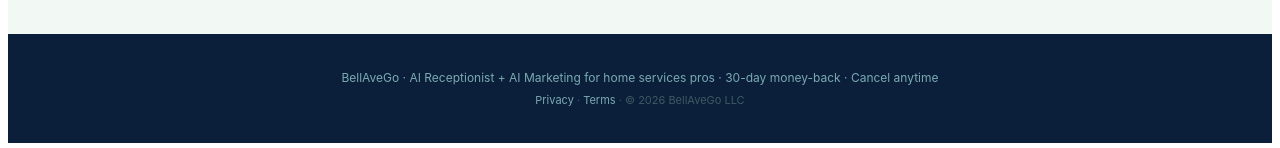
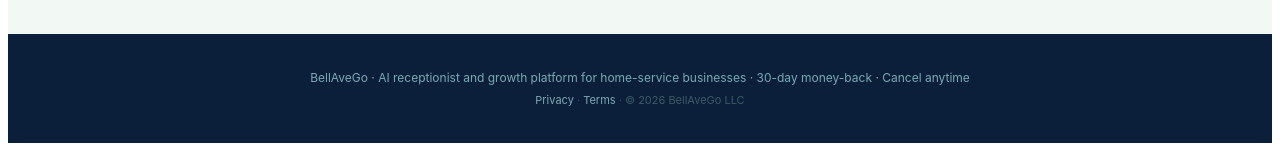
Before and after one commit to petermcshane0512-design/ringoco, a Next.js app: page /pricing in a window 1280 px wide. Shown: the part 3751-3899 px from the top of the page. Built offline with nearby package versions, Linux system fonts and the light colour scheme; no server answers.

Commit message:
Slogan: 'AI receptionist and growth platform for home-service businesses' site-wide

```diff
--- a/src/app/layout.tsx
+++ b/src/app/layout.tsx
@@ -19,7 +19,7 @@ export const metadata: Metadata = {
   metadataBase: new URL(SITE_URL),
   manifest: "/manifest.json",
   title: {
-    default: "BellAveGo — AI Receptionist + AI Marketing for home service pros",
+    default: "BellAveGo — AI receptionist and growth platform for home-service businesses",
     template: "%s · BellAveGo",
   },
   description:
@@ -45,7 +45,7 @@ export const metadata: Metadata = {
   openGraph: {
     type: "website",
     siteName: "BellAveGo",
-    title: "BellAveGo — AI Receptionist + AI Marketing for home service pros",
+    title: "BellAveGo — AI receptionist and growth platform for home-service businesses",
     description:
       "AI answers every call, books the job, follows up on quotes, recovers past-due invoices, and runs your marketing — all on autopilot. Built for home service teams of 1–15.",
     url: SITE_URL,
@@ -55,13 +55,13 @@ export const metadata: Metadata = {
         url: OG_IMAGE,
         width: 1200,
         height: 630,
-        alt: "BellAveGo — AI built for home service pros",
+        alt: "BellAveGo — AI receptionist and growth platform for home-service businesses",
       },
     ],
   },
   twitter: {
     card: "summary_large_image",
-    title: "BellAveGo — AI Receptionist + AI Marketing for home service pros",
+    title: "BellAveGo — AI receptionist and growth platform for home-service businesses",
     description:
       "AI answers every call, books the job, runs your marketing. Built for home service contractors. From $147/mo.",
     images: [OG_IMAGE],
@@ -91,7 +91,7 @@ const organizationJsonLd = {
   url: SITE_URL,
   logo: OG_IMAGE,
   description:
-    "AI Receptionist + AI Marketing platform for home service contractors. Answers calls, books jobs, recovers revenue, runs marketing.",
+    "AI receptionist and growth platform for home-service businesses. Answers calls, books jobs, recovers revenue, runs marketing.",
   founder: {
     "@type": "Organization",
     name: "BellAveGo Team",
@@ -122,7 +122,7 @@ const softwareJsonLd = {
   applicationCategory: "BusinessApplication",
   operatingSystem: "Web",
   description:
-    "AI Receptionist + AI Marketing platform for home service contractors. 24/7 call answering, automated booking, AI-powered marketing operations.",
+    "AI receptionist and growth platform for home-service businesses. 24/7 call answering, automated booking, AI-powered marketing operations.",
   offers: [
     { "@type": "Offer", name: "Starter", price: "147", priceCurrency: "USD" },
     { "@type": "Offer", name: "Pro",     price: "297", priceCurrency: "USD" },
--- a/src/app/page.tsx
+++ b/src/app/page.tsx
@@ -1280,7 +1280,7 @@ export default function HomePage() {
         <div style={{ display: 'flex', flexDirection: 'column', alignItems: 'center', gap: 10 }}>
           <Image src="/logo.png" alt="BellAveGo" width={300} height={100} style={{ objectFit: 'contain' }} />
           <p style={{ margin: 0, fontSize: 14, color: '#7AAAB2', fontStyle: 'italic' }}>We don&apos;t just answer calls. We grow your business.</p>
-          <p style={{ margin: 0, fontSize: 12, color: '#3D5A62' }}>AI receptionist for home service pros · From $147/mo · 30-day money-back if not satisfied · Cancel anytime</p>
+          <p style={{ margin: 0, fontSize: 12, color: '#3D5A62' }}>AI receptionist and growth platform for home-service businesses · From $147/mo · 30-day money-back if not satisfied · Cancel anytime</p>
           <p style={{ margin: '8px 0 0', fontSize: 11, color: '#3D5A62' }}>
             <Link href="/privacy" style={{ color: '#7AAAB2', textDecoration: 'none' }}>Privacy</Link>
             {' · '}
--- a/src/app/pricing/page.tsx
+++ b/src/app/pricing/page.tsx
@@ -457,7 +457,7 @@ export default function PricingPage() {
       </section>
 
       <footer style={{ padding: '36px 40px', background: '#0B1F3A', textAlign: 'center' }}>
-        <p style={{ margin: 0, fontSize: 12, color: '#7AAAB2' }}>BellAveGo · AI Receptionist + AI Marketing for home services pros · 30-day money-back · Cancel anytime</p>
+        <p style={{ margin: 0, fontSize: 12, color: '#7AAAB2' }}>BellAveGo · AI receptionist and growth platform for home-service businesses · 30-day money-back · Cancel anytime</p>
         <p style={{ margin: '8px 0 0', fontSize: 11, color: '#3D5A62' }}>
           <Link href="/privacy" style={{ color: '#7AAAB2', textDecoration: 'none' }}>Privacy</Link>
           {' · '}
--- a/src/lib/email.ts
+++ b/src/lib/email.ts
@@ -134,7 +134,7 @@ export function renderLeadAlertEmail(args: LeadAlertEmailArgs): { subject: strin
         ` : ''}
       </div>
     </div>
-    <div style="text-align:center;font-size:11px;color:#7AAAB2;margin-top:18px;">BellAveGo · AI receptionist for home-service contractors</div>
+    <div style="text-align:center;font-size:11px;color:#7AAAB2;margin-top:18px;">BellAveGo · AI receptionist and growth platform for home-service businesses</div>
   </div>
 </body></html>`.trim()
 
```
Also changed, not shown: public/manifest.json.
